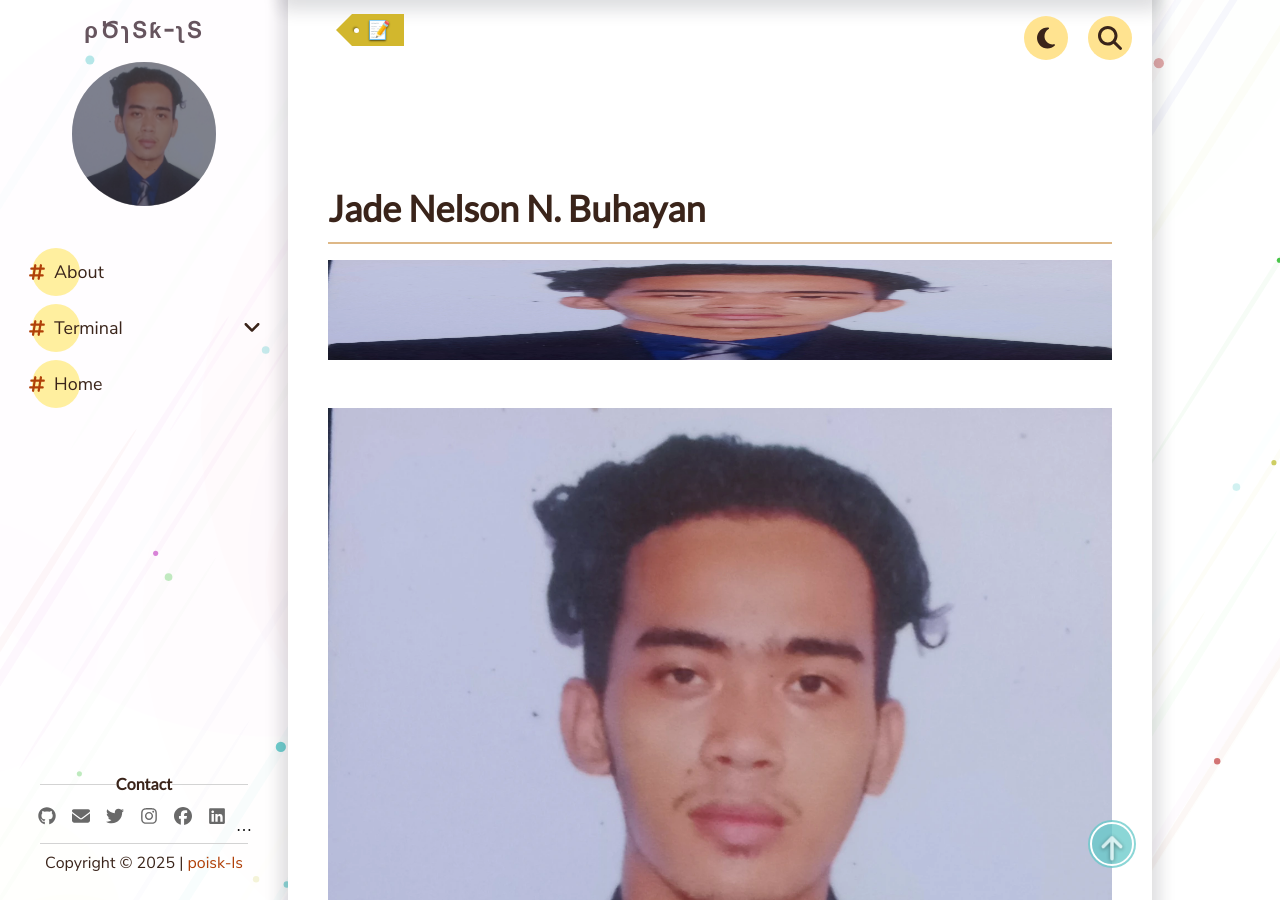
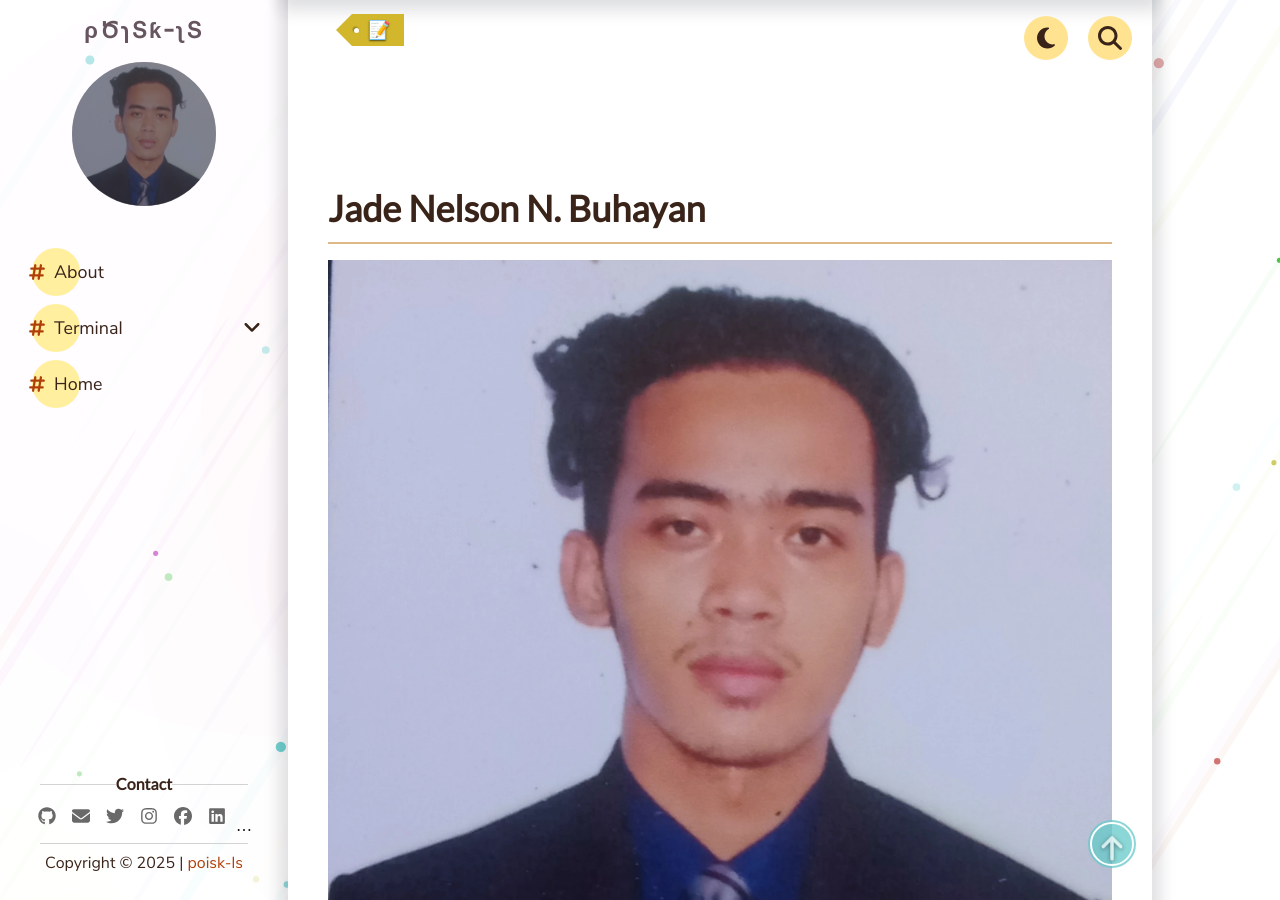
Before and after one commit to poisk-ls/poisk-ls.github.io, a Jekyll site: the page built from _pages/About/resume.md, in a window 1280 px wide and 900 px high, scrolled down 621 px. Built offline with Jekyll 4.4.1, drawn with Linux system fonts in a browser that asks for light colours; comment, search, counter and statistics services are not loaded.

Commit message:
Update resume.md

```diff
--- a/_pages/About/resume.md
+++ b/_pages/About/resume.md
@@ -9,8 +9,6 @@
 # Jade Nelson N. Buhayan
 
 ---
-
-<img src="/assets/img/profile.webp" width="100" height="100" alt="profile">
 
  ![Jade Nelson N. Buhayan](/assets/img/profile.webp?width=100&height=100)
 
```
